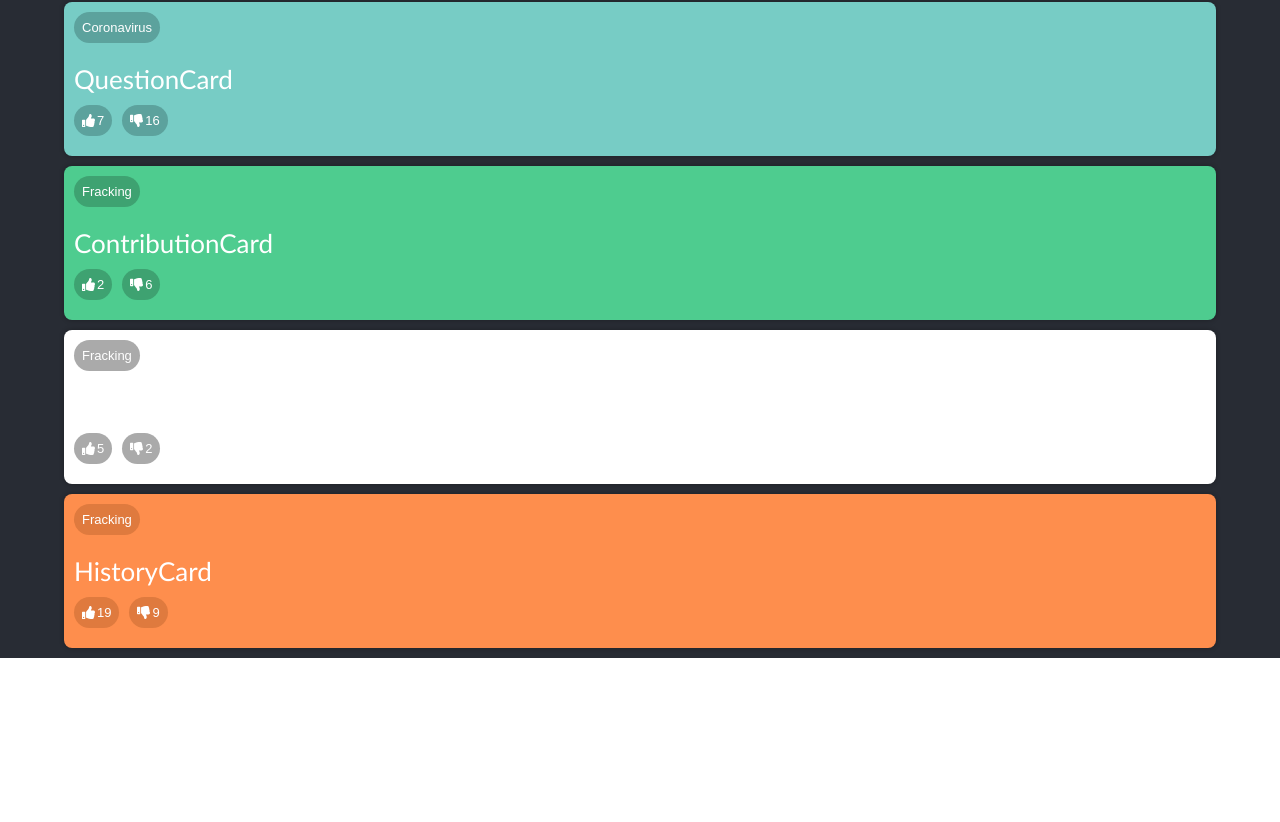
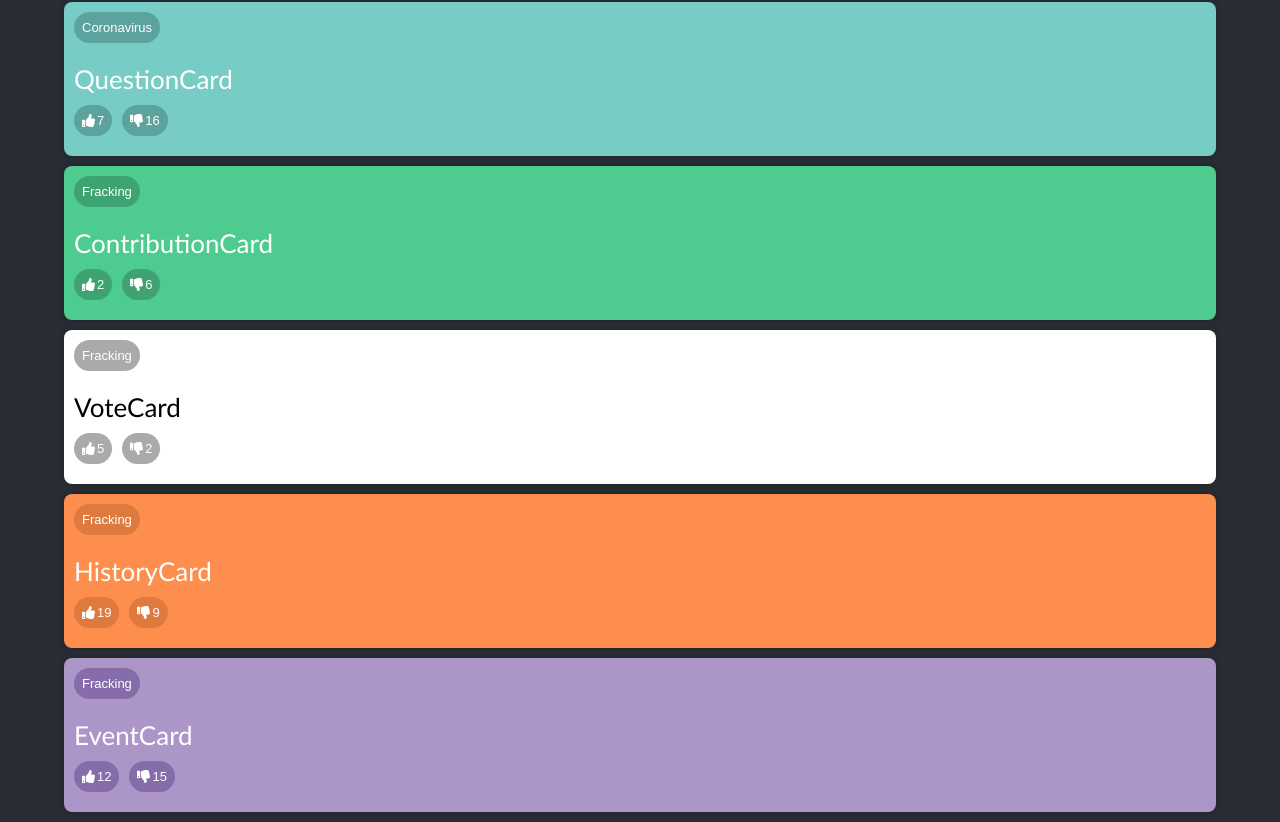
Before and after one commit to zacksabbath/frontend-ui, a React (Create React App) app: page / in a window 1280 px wide. Shown: the part 1002-1824 px from the top of the page. Before the commit the page ends 1660 px from the top, so only its background shows below. Built offline with nearby package versions, Linux system fonts and the light colour scheme.

Commit message:
Update card types

```diff
--- a/src/components/molecules/NewsfeedContent/ContributionCard.tsx
+++ b/src/components/molecules/NewsfeedContent/ContributionCard.tsx
@@ -1,7 +1,16 @@
 import React from 'react';
 // import styled from 'styled-components';
+import {Entity} from '../../../types';
 
-export default function ContributionCard({content}:any){
+type ContributionCardProps = {
+    content: {
+        politician: Entity,
+        acceptedAmount: string,
+        contributor: string,
+    }
+}
+
+export default function ContributionCard({content}:ContributionCardProps){
     console.log("Contribution content", content)
     return <div>ContributionCard</div>
 }
--- a/src/components/molecules/NewsfeedContent/EventCard.tsx
+++ b/src/components/molecules/NewsfeedContent/EventCard.tsx
@@ -1,5 +1,14 @@
 import React from 'react';
 // import styled from 'styled-components';
+import {Entity} from '../../../types';
+
+type EventCardProps = {
+    bill: Entity,
+    content: {
+        date: string,
+        name: string,
+    }
+}
 
 export default function EventCard({content}:any){
     console.log("Event content", content);
--- a/src/components/molecules/NewsfeedContent/HistoryCard.tsx
+++ b/src/components/molecules/NewsfeedContent/HistoryCard.tsx
@@ -1,7 +1,15 @@
 import React from 'react';
 // import styled from 'styled-components';
+import {Entity} from '../../../types';
 
-export default function HistoryCard({content}:any){
+type HistoryCardProps = {
+    content: {
+        politician: Entity,
+        blurb: string,
+    }
+}
+
+export default function HistoryCard({content}:HistoryCardProps){
     console.log("History content", content);
     return <div>HistoryCard</div>
 }
--- a/src/components/molecules/NewsfeedContent/VoteCard.tsx
+++ b/src/components/molecules/NewsfeedContent/VoteCard.tsx
@@ -1,7 +1,15 @@
 import React from 'react';
 // import styled from 'styled-components';
+import {Entity} from '../../../types';
 
-export default function VoteCard({content}:any){
+type VoteCardProps = {
+    content: {
+        politician: Entity,
+        vote: string,
+    }
+}
+
+export default function VoteCard({content}:VoteCardProps){
     console.log("Vote content", content);
-    return <div>VoteCard</div>
+    return <div style={{color:'black'}}>VoteCard</div>
 }
--- a/src/components/pages/Newsfeed/NewsfeedItems.ts
+++ b/src/components/pages/Newsfeed/NewsfeedItems.ts
@@ -86,5 +86,22 @@ export default [
         },
         date: 'Yesterday',
         key: 'newsFeed5',
-    }
+    },
+    {
+        type: 'event',
+        topic: {
+            name: 'Fracking',
+            id: 15,
+        },
+        bill: {
+            name: 'HB-1090',
+            id: 10,
+        },
+        content: {
+            date: 'Feb 18, 2020 - 10:00am',
+            name: 'House open comment on local control over fracking',
+        },
+        date: 'Yesterday',
+        key: 'newsFeed6',
+    },
 ];
```
